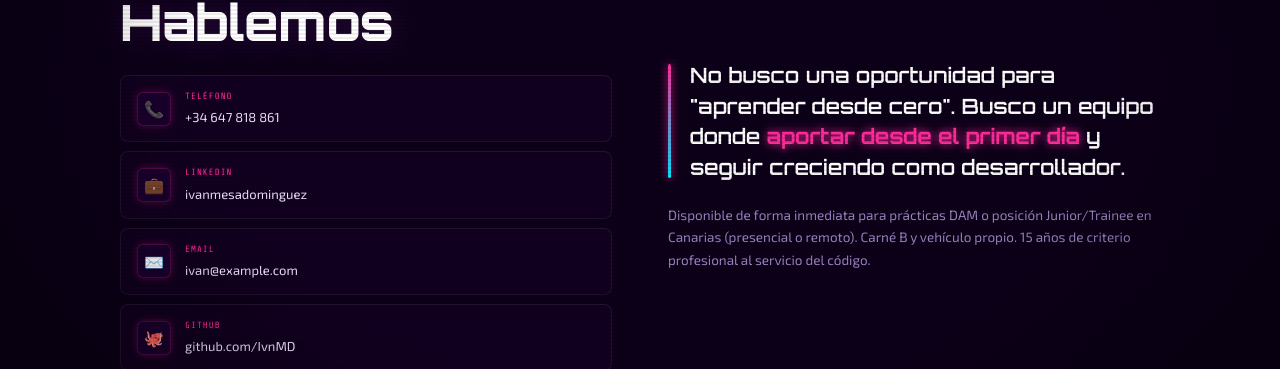
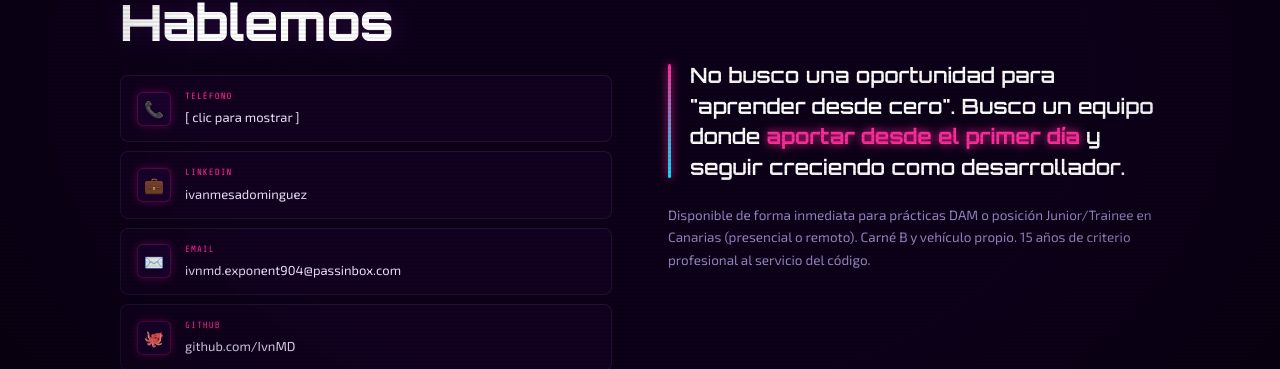
Before and after one commit to IvnMD/IvnMD.github.io, a Jekyll site: the page index.html, which Jekyll copies as it is, in a window 1280 px wide and 900 px high, scrolled down 5383 px. Shown: the part 371-740 px from the top of the window. Built offline with Jekyll 4.4.1, drawn with Linux system fonts in a browser that asks for light colours.

Commit message:
Update index.html

```diff
--- a/index.html
+++ b/index.html
@@ -915,9 +915,12 @@
         <p class="section-tag">Contacto</p>
         <h2 class="section-title" style="margin-bottom:26px">Hablemos</h2>
         <div class="contact-links">
-          <a class="contact-link" href="tel:+34647818861">
+          <a class="contact-link" href="#" id="tel-link" onclick="return revealPhone(this)">
             <div class="contact-link-icon">📞</div>
-            <div class="contact-link-text"><span class="contact-link-label">Teléfono</span><span class="contact-link-value">+34 647 818 861</span></div>
+            <div class="contact-link-text">
+              <span class="contact-link-label">Teléfono</span>
+              <span class="contact-link-value" id="tel-display">[ clic para mostrar ]</span>
+          </div>
           </a>
           <a class="contact-link" href="https://www.linkedin.com/in/ivanmesadominguez/" target="_blank">
             <div class="contact-link-icon">💼</div>
@@ -925,7 +928,7 @@
           </a>
           <a class="contact-link" href="mailto:ivnmd.exponent904@passinbox.com">
             <div class="contact-link-icon">✉️</div>
-            <div class="contact-link-text"><span class="contact-link-label">Email</span><span class="contact-link-value">ivan@example.com</span></div>
+            <div class="contact-link-text"><span class="contact-link-label">Email</span><span class="contact-link-value">ivnmd.exponent904@passinbox.com</span></div>
           </a>
           <a class="contact-link" href="https://github.com/IvnMD" target="_blank">
             <div class="contact-link-icon">🐙</div>
```
Also changed, not shown: other parts of index.html (+8 -0 lines).
